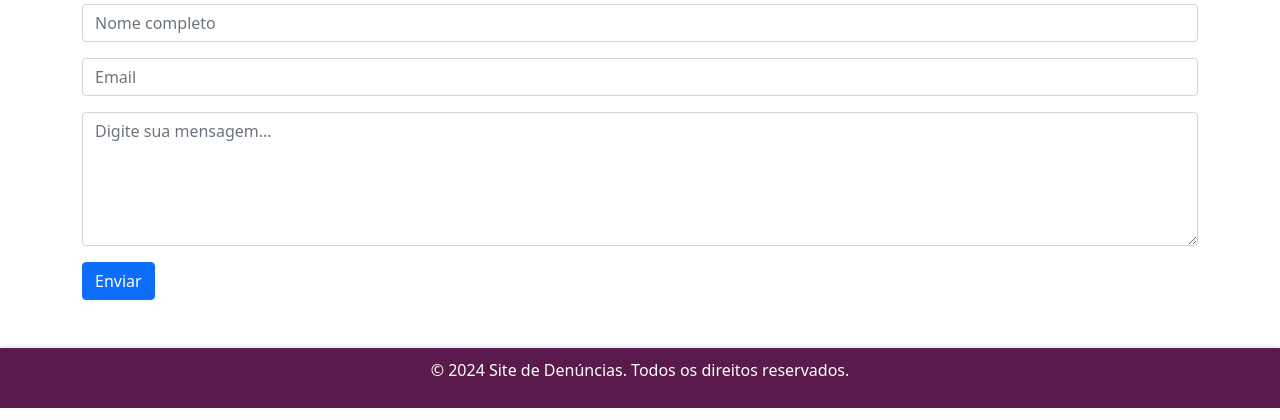
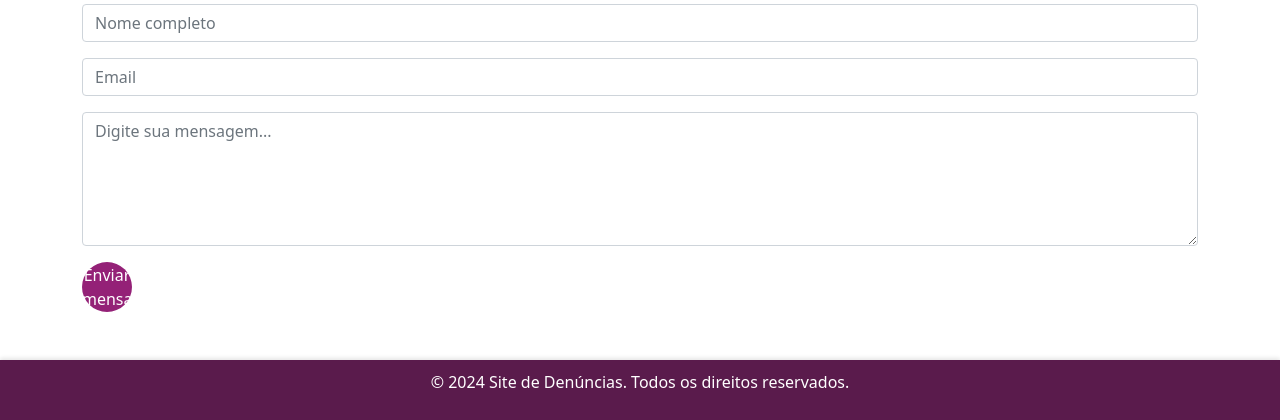
Before and after one commit to Key0303/protection_violence, a PHP site: page /contactos.php in a window 1280 px wide. Shown: the part 882-1302 px from the top of the page. Run offline with PHP 8.4, Linux system fonts and the light colour scheme; some libraries are stand-ins or nearby versions.

Commit message:
novos arquivos

```diff
--- a/contactos.php
+++ b/contactos.php
@@ -52,7 +52,7 @@ if ($_SERVER['REQUEST_METHOD'] === 'POST') {
         <div class="mb-3">
             <textarea class="form-control" name="mensagem" rows="5" placeholder="Digite sua mensagem..." required></textarea>
         </div>
-        <button type="submit" class="btn btn-primary">Enviar</button>
+        <button type="submit" class="Botão">Enviar mensagem</button>
     </form>
 </section>
 
--- a/css/styles.css
+++ b/css/styles.css
@@ -773,3 +773,9 @@ footer {
     padding: 1rem 0;
   }
 }
+.Botão{
+  background: #942177;
+  width: 50px;
+  height: 50px;
+  border-radius: 50px;
+}
```
Also changed, not shown: css/style.css (+0 -7 lines), home.php (+0 -10 lines).
